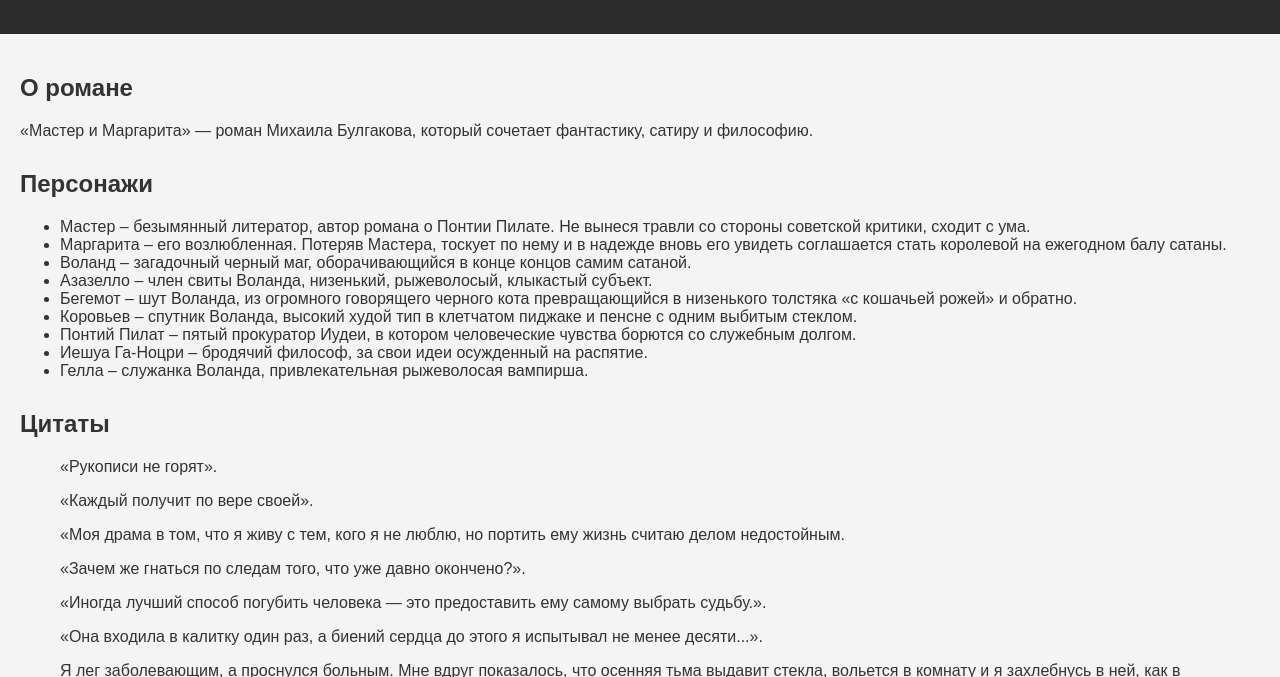
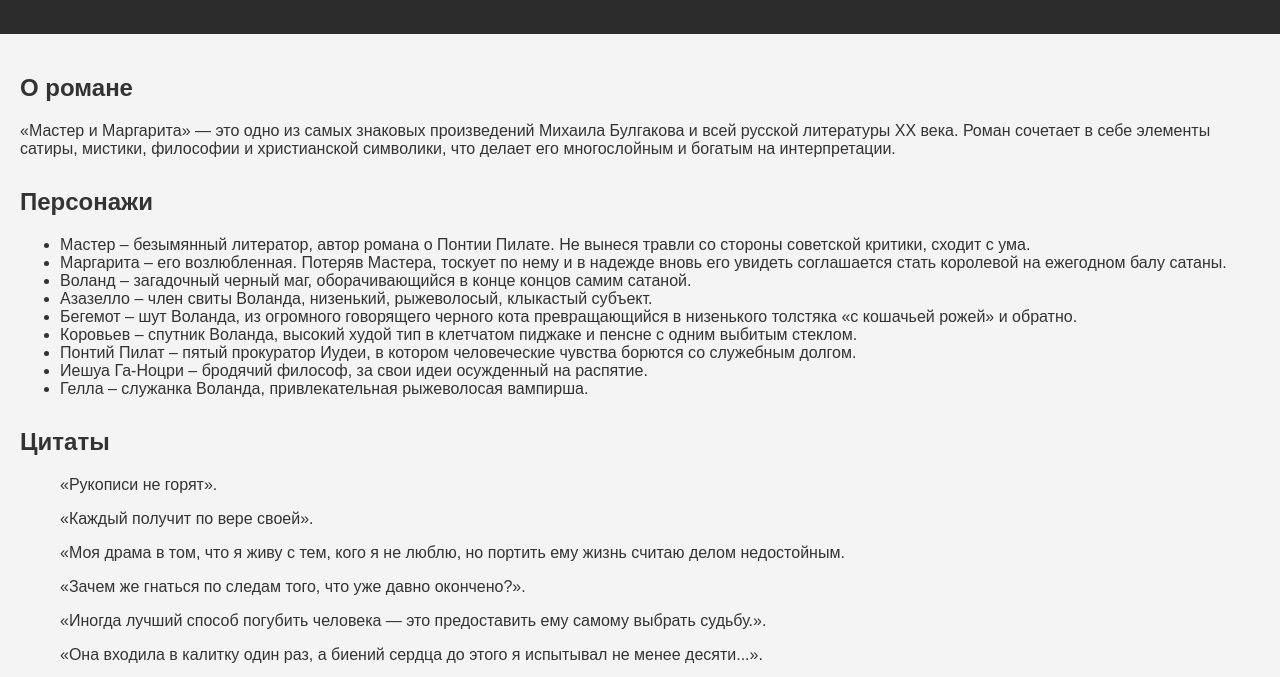
Before and after one commit to urbjil/master-and-margarita, a plain HTML site: page index.html in a window 1280 px wide. Shown: the part 120-797 px from the top of the page. Drawn offline with Linux system fonts and the light colour scheme.

Commit message:
Update index.html

```diff
--- a/index.html
+++ b/index.html
@@ -21,7 +21,7 @@
     <main>
         <section id="about">
             <h2>О романе</h2>
-            <p>«Мастер и Маргарита» — роман Михаила Булгакова, который сочетает фантастику, сатиру и философию.</p>
+            <p>«Мастер и Маргарита» — это одно из самых знаковых произведений Михаила Булгакова и всей русской литературы XX века. Роман сочетает в себе элементы сатиры, мистики, философии и христианской символики, что делает его многослойным и богатым на интерпретации.</p>
         </section>
 
         <section id="characters">
```
